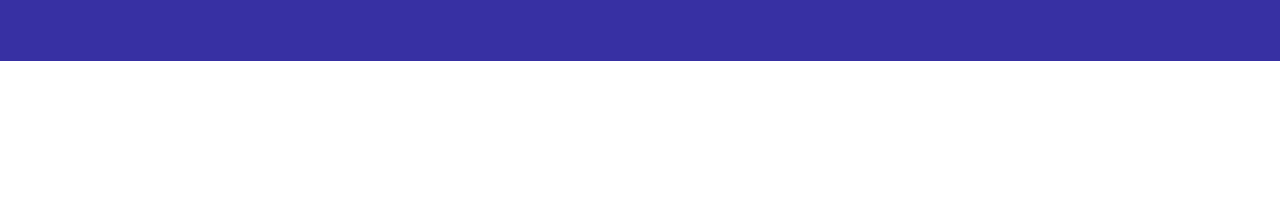
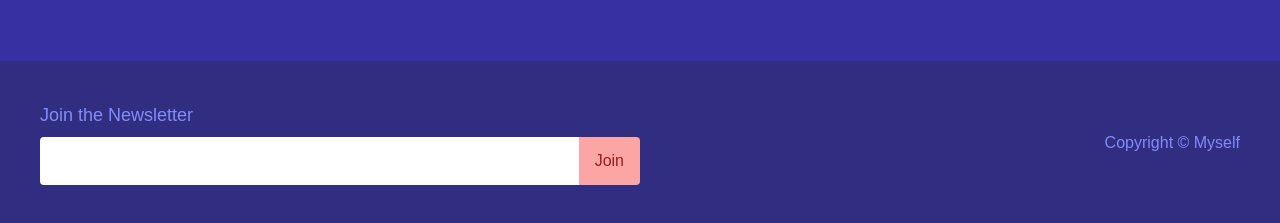
Before and after one commit to dkvz/webpack-tailwind, a website built with webpack: page src/index.html in a window 1280 px wide. Shown: the part 1017-1240 px from the top of the page. Before the commit the page ends 1078 px from the top, so only its background shows below. Built offline with nearby package versions, Linux system fonts and the light colour scheme.

Commit message:
Test design done

```diff
--- a/src/index.html
+++ b/src/index.html
@@ -54,8 +54,15 @@
     </div>
   </section>
 
-  <footer>
-
+  <footer class="p-10 bg-indigo-900 text-indigo-400 md:flex justify-between block">
+    <div class="flex-1">
+      <h3 class="mb-2 text-lg">Join the Newsletter</h3>
+      <form class="flex">
+        <input type="email" class="w-full rounded-l outline-none py-3 px-4 focus:bg-indigo-200">
+        <button class="bg-red-300 text-red-800 rounded-r px-4">Join</button>
+      </form>
+    </div>
+    <div class="md:p-0 pt-8 flex-1 flex items-center md:justify-end justify-center">Copyright &copy; Myself</div>
   </footer>
 
 </body>
```
Also changed, not shown: 1 other file.
